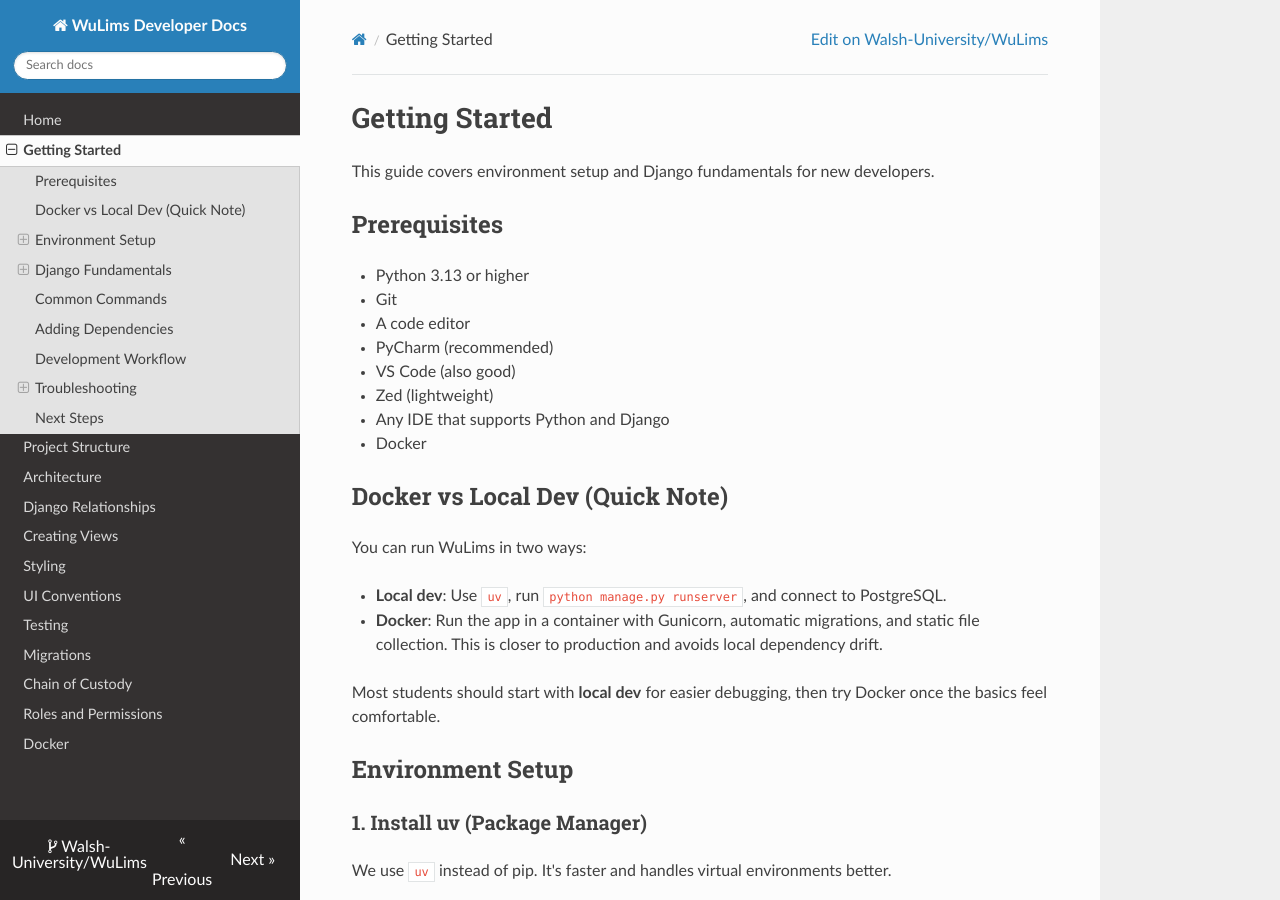
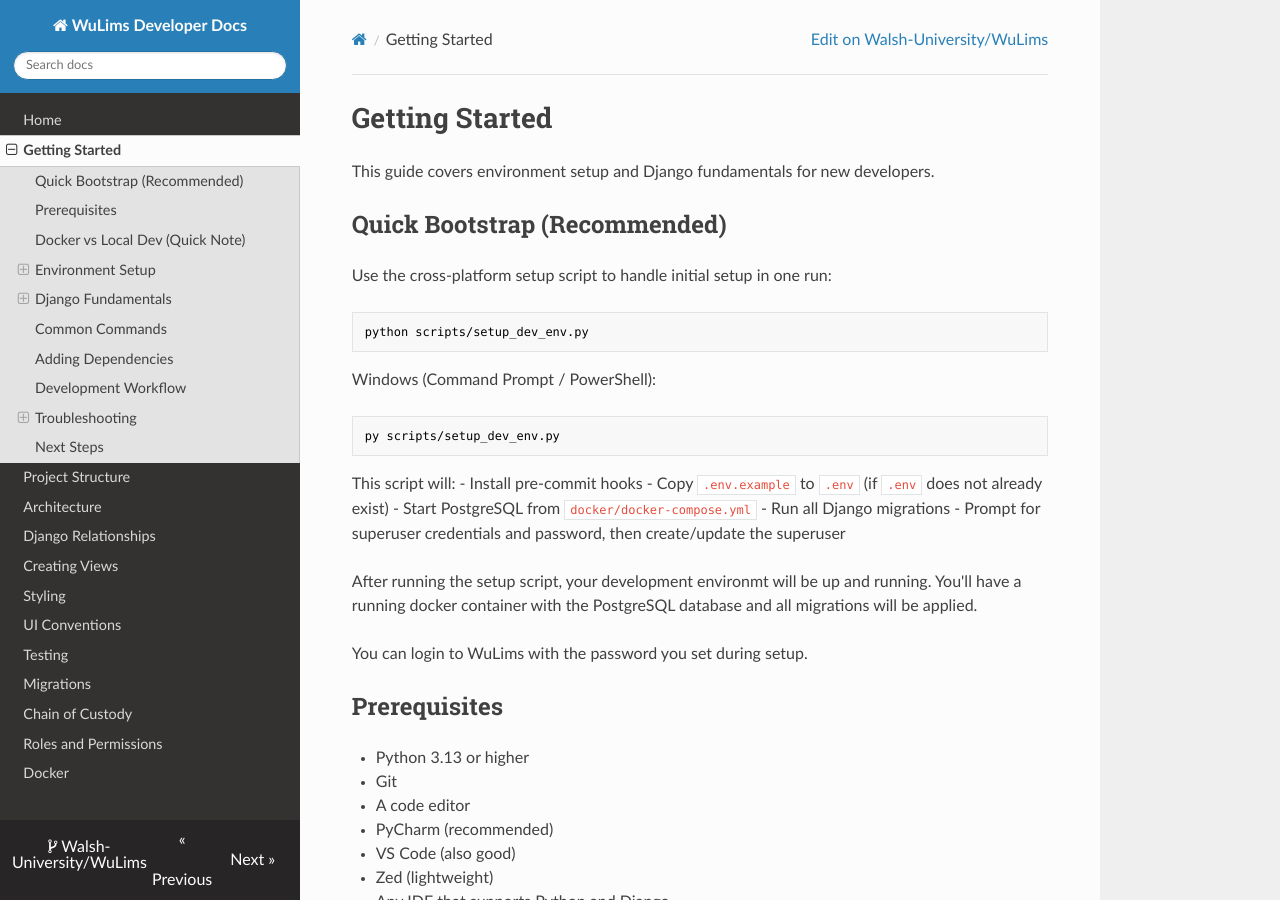
Before and after one commit to Walsh-University/WuLims, an MkDocs documentation site: the page built from docs/getting-started.md, in a window 1280 px wide and 900 px high. Built offline with MkDocs 1.6.1, drawn with Linux system fonts in a browser that asks for light colours; nearby versions of some CDN libraries.

Commit message:
add setup script and update getting-started documentation

````diff
--- a/docs/getting-started.md
+++ b/docs/getting-started.md
@@ -1,6 +1,33 @@
 # Getting Started
 
 This guide covers environment setup and Django fundamentals for new developers.
+
+## Quick Bootstrap (Recommended)
+
+Use the cross-platform setup script to handle initial setup in one run:
+
+```bash
+python scripts/setup_dev_env.py
+```
+
+Windows (Command Prompt / PowerShell):
+
+```powershell
+py scripts/setup_dev_env.py
+```
+
+This script will:
+- Install pre-commit hooks
+- Copy `.env.example` to `.env` (if `.env` does not already exist)
+- Start PostgreSQL from `docker/docker-compose.yml`
+- Run all Django migrations
+- Prompt for superuser credentials and password, then create/update the superuser
+
+After running the setup script, your development environmt will be up and running. You'll have
+a running docker container with the PostgreSQL database and all migrations will be
+applied.
+
+You can login to WuLims with the password you set during setup.
 
 ## Prerequisites
 
````
